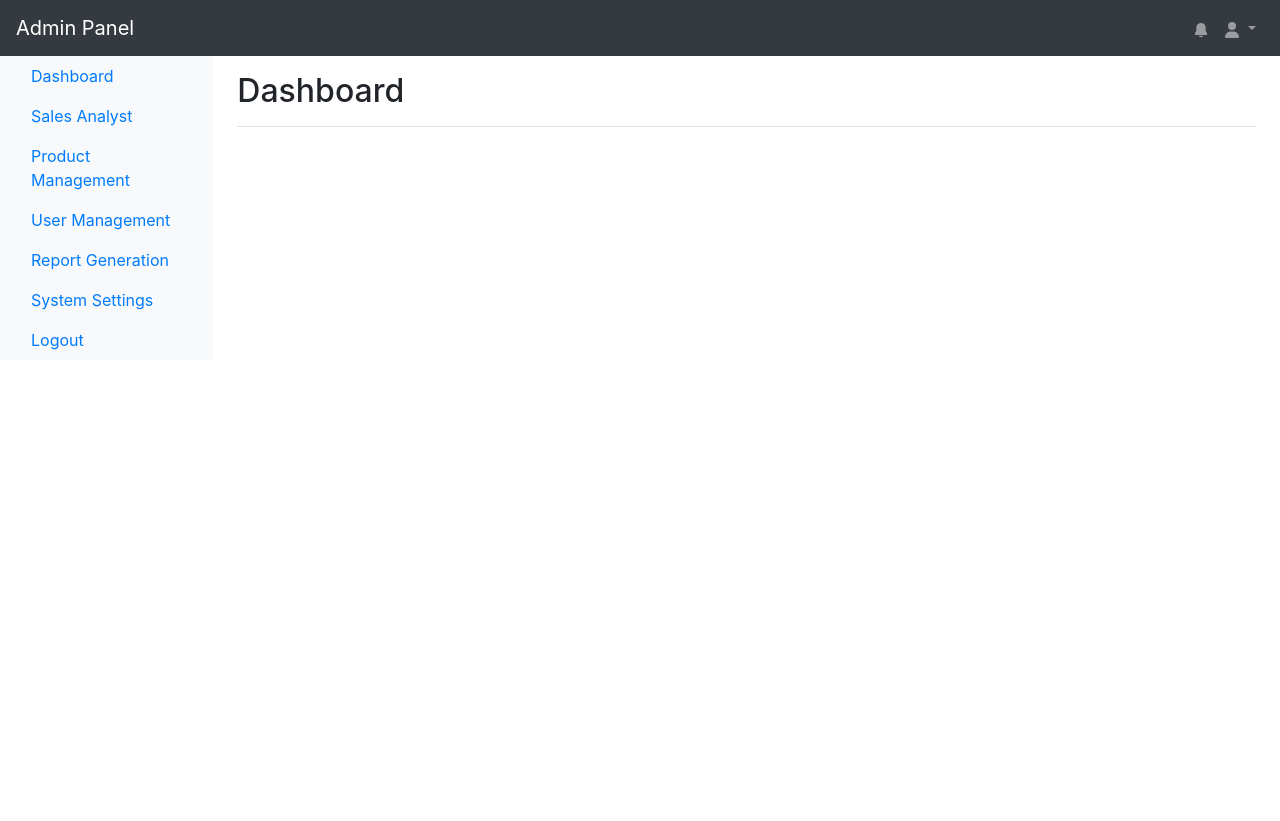
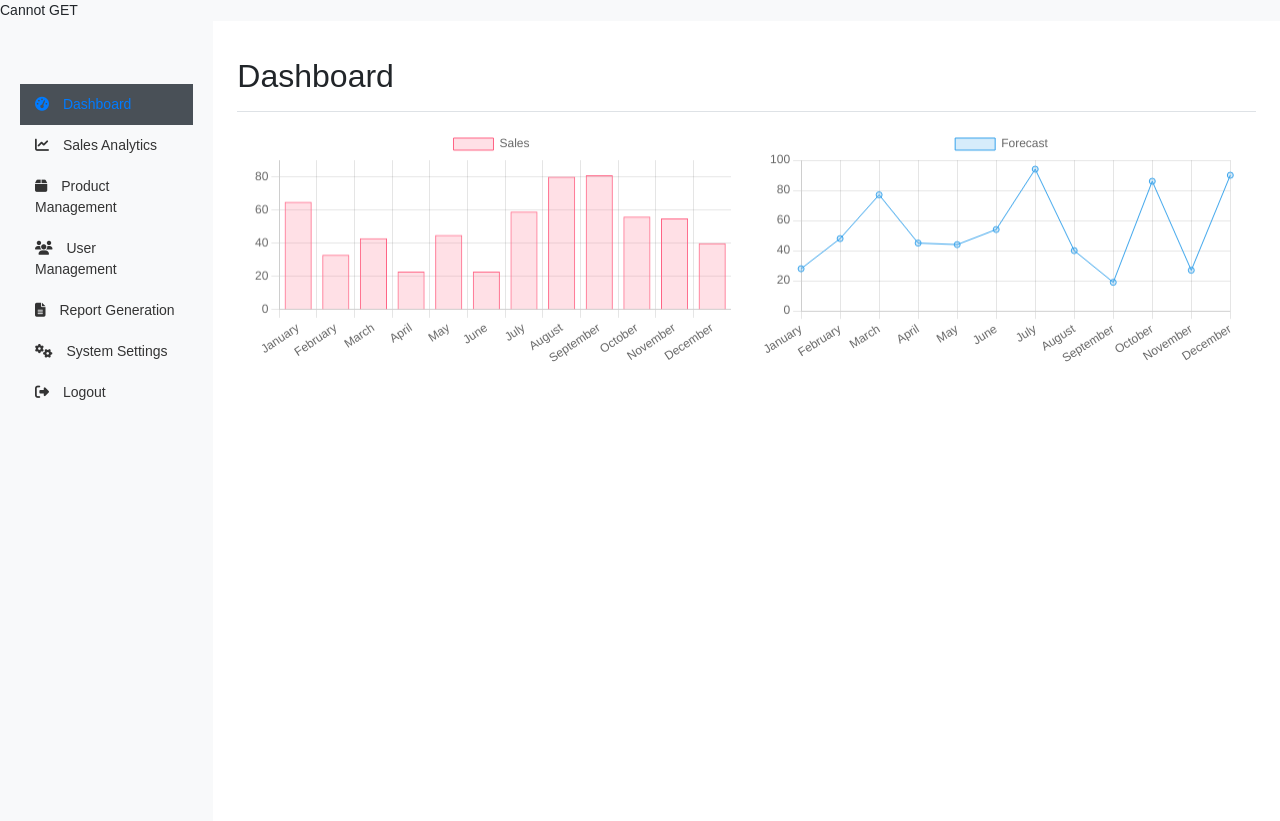
Before and after one commit to sagar0178/SALES_FORECASTING_SYSTEM, a PHP site: page /admin.html in a window 1280 px wide. Before the commit the page ends 350 px from the top, so only its background shows below. Run offline with PHP 8.4, Linux system fonts and the light colour scheme; a map, chart or similar area stays blank; some libraries are stand-ins or nearby versions.

Commit message:
Changes db

```diff
--- a/admin.html
+++ b/admin.html
@@ -7,7 +7,7 @@
     <title>Admin Panel</title>
     <!-- Other meta tags and links -->
     <link rel="stylesheet" href="https://stackpath.bootstrapcdn.com/bootstrap/4.5.2/css/bootstrap.min.css">
-    <link rel="stylesheet" href="css/styles.css">
+    <link rel="stylesheet" href="css/style.css">
     <script src="https://kit.fontawesome.com/a076d05399.js"></script>
 </head>
 
@@ -16,54 +16,52 @@
     <div id="navbar-container"></div>
     <!-- Page content -->
     <script>
-        fetch('navbar.html')
+        fetch('navbar.php')
             .then(response => response.text())
             .then(data => {
                 document.getElementById('navbar-container').innerHTML = data;
             });
     </script>
 
-
-
     <div class="container-fluid">
         <div class="row">
             <!-- Sidebar -->
-            <nav id="sidebar" class="col-md-3 col-lg-2 d-md-block bg-light sidebar collapse">
+            <nav id="sidebar" class="col-md-3 col-lg-2 d-md-block bg-light sidebar">
                 <div class="sidebar-sticky">
                     <ul class="nav flex-column">
                         <li class="nav-item">
                             <a class="nav-link active" href="#">
-                                Dashboard
+                                <i class="fas fa-tachometer-alt"></i> Dashboard
                             </a>
                         </li>
                         <li class="nav-item">
                             <a class="nav-link" href="#">
-                                Sales Analyst
+                                <i class="fas fa-chart-line"></i> Sales Analytics
                             </a>
                         </li>
                         <li class="nav-item">
                             <a class="nav-link" href="product_management.html">
-                                Product Management
+                                <i class="fas fa-box"></i> Product Management
                             </a>
                         </li>
                         <li class="nav-item">
                             <a class="nav-link" href="#">
-                                User Management
+                                <i class="fas fa-users"></i> User Management
                             </a>
                         </li>
                         <li class="nav-item">
                             <a class="nav-link" href="#">
-                                Report Generation
+                                <i class="fas fa-file-alt"></i> Report Generation
                             </a>
                         </li>
                         <li class="nav-item">
                             <a class="nav-link" href="#">
-                                System Settings
+                                <i class="fas fa-cogs"></i> System Settings
                             </a>
                         </li>
                         <li class="nav-item">
                             <a class="nav-link" href="#">
-                                Logout
+                                <i class="fas fa-sign-out-alt"></i> Logout
                             </a>
                         </li>
                     </ul>
@@ -93,8 +91,7 @@
     <script src="https://code.jquery.com/jquery-3.5.1.min.js"></script>
     <script src="https://stackpath.bootstrapcdn.com/bootstrap/4.5.2/js/bootstrap.bundle.min.js"></script>
     <script src="https://cdn.jsdelivr.net/npm/chart.js"></script>
-    <script src="https://kit.fontawesome.com/a076d05399.js"></script>
-    <script src="js/scripts.js"></script>
+    <script src="js/script.js"></script>
 </body>
 
 </html>
--- a/css/style.css
+++ b/css/style.css
@@ -1,16 +1,24 @@
 body {
     font-size: .875rem;
+    font-family: Arial, sans-serif;
+    background-color: #f8f9fa;
 }
 
 main {
     padding-top: 3.5rem;
+    margin-left: 240px;
+    /* Adjust based on sidebar width */
+    padding: 20px;
+    background-color: #fff;
+    min-height: 100vh;
 }
 
 .sidebar-sticky {
     position: -webkit-sticky;
     position: sticky;
-    top: 0;
-    height: calc(100vh - 48px);
+    top: 56px;
+    /* Height of the top navbar */
+    height: calc(100vh - 56px);
     padding-top: .5rem;
     overflow-x: hidden;
     overflow-y: auto;
@@ -19,26 +27,44 @@
 .sidebar .nav-link {
     font-weight: 500;
     color: #333;
+    padding: 10px 15px;
+    display: block;
+    transition: all 0.2s;
 }
 
 .sidebar .nav-link:hover {
     color: #007bff;
+    background-color: #495057;
 }
 
 .sidebar .nav-link.active {
     color: #007bff;
+    background-color: #495057;
+}
+
+.sidebar .nav-link .fas {
+    margin-right: 10px;
+}
+
+#sidebar {
+    height: 100vh;
+    position: fixed;
+    top: 56px;
+    /* Height of the top navbar */
+    left: 0;
+    padding: 20px;
+    background-color: #343a40;
 }
 
 .navbar-nav .nav-link i {
     margin-right: 5px;
 }
 
-/* product adding page button */
 .button-container {
     display: flex;
     justify-content: center;
+}
 
-    button {
-        width: 100px;
-    }
+.button-container button {
+    width: 100px;
 }
--- a/js/script.js
+++ b/js/script.js
@@ -1,7 +1,7 @@
 $(document).ready(function () {
     // Sample data for charts
     var salesData = {
-        labels: ['January', 'February', 'March', 'April', 'May', 'June', 'July'],
+        labels: ['January', 'February', 'March', 'April', 'May', 'June', 'July', 'August', 'September', 'October', 'November', 'December'],
         datasets: [{
             label: 'Sales',
             backgroundColor: 'rgba(255, 99, 132, 0.2)',
@@ -9,12 +9,12 @@
             borderWidth: 1,
             hoverBackgroundColor: 'rgba(255, 99, 132, 0.4)',
             hoverBorderColor: 'rgba(255, 99, 132, 1)',
-            data: [65, 59, 80, 81, 56, 55, 40],
+            data: [65, 33, 43, 23, 45, 23, 59, 80, 81, 56, 55, 40],
         }]
     };
 
     var forecastData = {
-        labels: ['January', 'February', 'March', 'April', 'May', 'June', 'July'],
+        labels: ['January', 'February', 'March', 'April', 'May', 'June', 'July', 'August', 'September', 'October', 'November', 'December'],
         datasets: [{
             label: 'Forecast',
             backgroundColor: 'rgba(54, 162, 235, 0.2)',
@@ -22,7 +22,7 @@
             borderWidth: 1,
             hoverBackgroundColor: 'rgba(54, 162, 235, 0.4)',
             hoverBorderColor: 'rgba(54, 162, 235, 1)',
-            data: [28, 48, 40, 19, 86, 27, 90],
+            data: [28, 48, 77, 45, 44, 54, 94, 40, 19, 86, 27, 90],
         }]
     };
 
--- a/navbar.html
+++ b/navbar.php
@@ -1,4 +1,11 @@
 <!DOCTYPE html>
+<?php
+session_start();
+if (!isset($_SESSION['loggedin']) || $_SESSION['loggedin'] !== true) {
+    header("Location: login.php");
+    exit;
+}
+?>
 <html lang="en">
 
 <head>
@@ -66,7 +73,7 @@
     <script src="https://cdn.jsdelivr.net/npm/@popperjs/core@2.11.6/dist/umd/popper.min.js"></script>
     <script src="https://stackpath.bootstrapcdn.com/bootstrap/4.5.2/js/bootstrap.min.js"></script>
     <script>
-        document.addEventListener('DOMContentLoaded', function () {
+    document.addEventListener('DOMContentLoaded', function() {
         var dropdownToggle = document.getElementById('navbarDropdown');
         var dropdownMenu = dropdownToggle.nextElementSibling;
 
@@ -84,7 +91,7 @@
             }
         }
 
-            dropdownToggle.addEventListener('click', function () {
+        dropdownToggle.addEventListener('click', function() {
             adjustDropdownPosition();
             // Toggle menu visibility
             if (dropdownMenu.classList.contains('show')) {
--- a/notifications.html
+++ b/notifications.html
@@ -14,7 +14,7 @@
     <div id="navbar-container"></div>
     <!-- Page content -->
     <script>
-        fetch('navbar.html')
+        fetch('navbar.php')
             .then(response => response.text())
             .then(data => {
                 document.getElementById('navbar-container').innerHTML = data;
--- a/product_management.html
+++ b/product_management.html
@@ -15,7 +15,7 @@
         <div id="navbar-container"></div>
         <!-- Page content -->
         <script>
-            fetch('navbar.html')
+            fetch('navbar.php')
                 .then(response => response.text())
                 .then(data => {
                     document.getElementById('navbar-container').innerHTML = data;
```
Also changed, not shown: admin_login.php (+29 -0 lines), database.sql (+48 -0 lines). Lines whose indentation alone changed are shown as unchanged.
